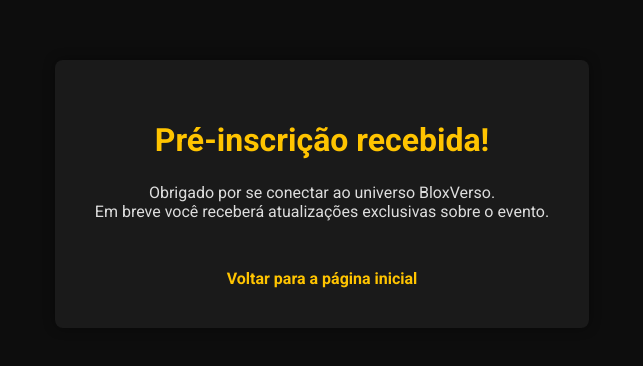
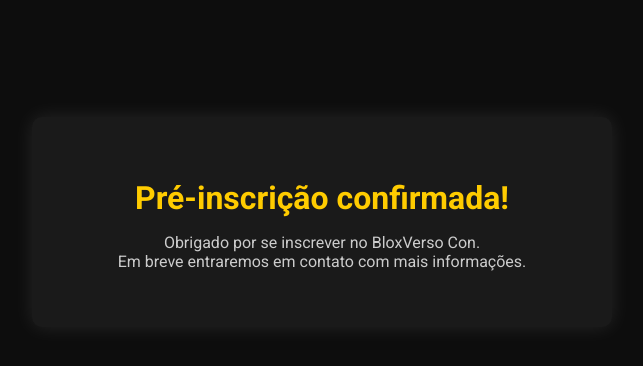
Before and after one commit to edsonlucena/bloxverso-inscricao, a plain HTML site: page obrigado.html in a window 1280 px wide. Shown: the part 206-572 px from the top of the page, without its empty margins (318-961 px from the left). Drawn offline with Linux system fonts and the light colour scheme.

Commit message:
Update obrigado.html

```diff
--- a/obrigado.html
+++ b/obrigado.html
@@ -1,62 +1,47 @@
 <!DOCTYPE html>
 <html lang="pt-BR">
 <head>
-  <meta charset="UTF-8">
-  <meta name="viewport" content="width=device-width, initial-scale=1.0">
-  <title>Inscrição recebida</title>
-  <link href="https://fonts.googleapis.com/css2?family=Roboto:wght@400;700&display=swap" rel="stylesheet">
+  <meta charset="UTF-8" />
+  <title>Inscrição enviada</title>
+  <meta name="viewport" content="width=device-width, initial-scale=1.0"/>
+  <link href="https://fonts.googleapis.com/css2?family=Roboto:wght@400;700&display=swap" rel="stylesheet"/>
   <style>
     body {
-      margin: 0;
-      padding: 0;
-      font-family: 'Roboto', sans-serif;
       background-color: #0d0d0d;
       color: #fff;
+      font-family: 'Roboto', sans-serif;
       display: flex;
       justify-content: center;
       align-items: center;
       min-height: 100vh;
       text-align: center;
+      padding: 20px;
     }
 
-    .agradecimento {
+    .mensagem {
       background-color: #1a1a1a;
       padding: 40px;
-      border-radius: 8px;
-      max-width: 460px;
-      box-shadow: 0 0 12px rgba(0, 0, 0, 0.4);
+      border-radius: 10px;
+      max-width: 500px;
+      width: 100%;
+      box-shadow: 0 0 20px rgba(255, 255, 255, 0.1);
     }
 
     h1 {
-      color: #ffc400;
-      margin-bottom: 24px;
+      color: #ffcc00;
+      margin-bottom: 15px;
     }
 
     p {
       font-size: 16px;
-      color: #ddd;
-    }
-
-    a {
-      display: inline-block;
-      margin-top: 32px;
-      color: #ffc400;
-      text-decoration: none;
-      font-weight: bold;
-      font-size: 16px;
-    }
-
-    a:hover {
-      text-decoration: underline;
+      color: #ccc;
     }
   </style>
 </head>
 <body>
-  <div class="agradecimento">
-    <h1>Pré-inscrição recebida!</h1>
-    <p>Obrigado por se conectar ao universo BloxVerso.<br>
-    Em breve você receberá atualizações exclusivas sobre o evento.</p>
-    <a href="index.html">Voltar para a página inicial</a>
+  <div class="mensagem">
+    <h1>Pré-inscrição confirmada!</h1>
+    <p>Obrigado por se inscrever no BloxVerso Con.<br>Em breve entraremos em contato com mais informações.</p>
   </div>
 </body>
 </html>
```
